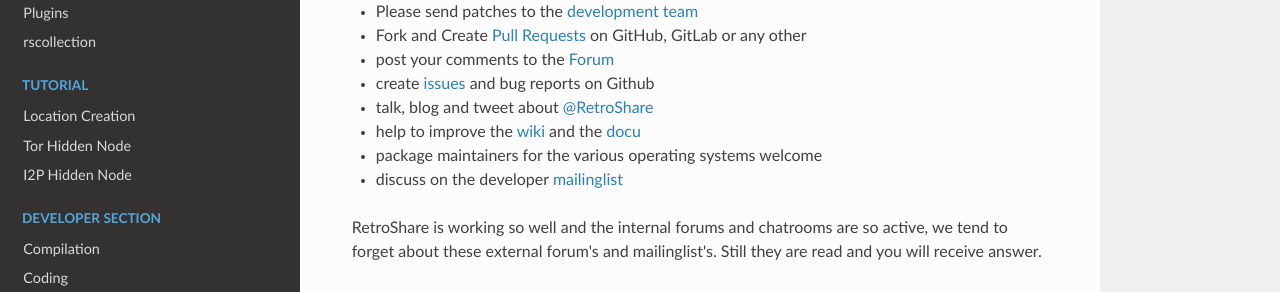
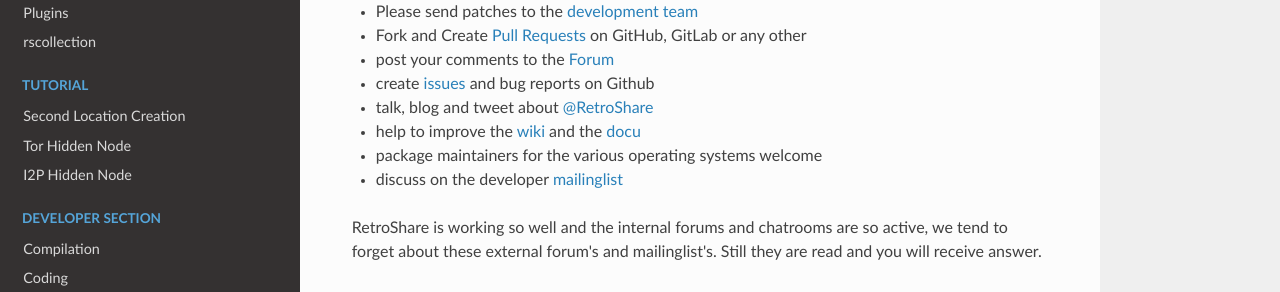
Before and after one commit to RetroShare/documentation, an MkDocs documentation site: the page built from docs/about/contributing.md, in a window 1280 px wide. Shown: the part 299-591 px from the top of the page. Built offline with MkDocs 1.6.1, drawn with Linux system fonts in a browser that asks for light colours; nearby versions of some CDN libraries; old or Windows-style settings are respelled for this version of MkDocs.

Commit message:
Update mkdocs.yml

```diff
--- a/mkdocs.yml
+++ b/mkdocs.yml
@@ -17,7 +17,7 @@
     - Plugins: user-guide/plugins.md
     - rscollection: user-guide/rscollection.md
 - Tutorial:
-    - Location Creation: tutorial/location.md
+    - Second Location Creation: tutorial/location.md
     - Tor Hidden Node: tutorial/tor-hidden-rs-node.md
     - I2P Hidden Node: tutorial/i2p-hidden-rs-node.md
 - Developer Section:
```
